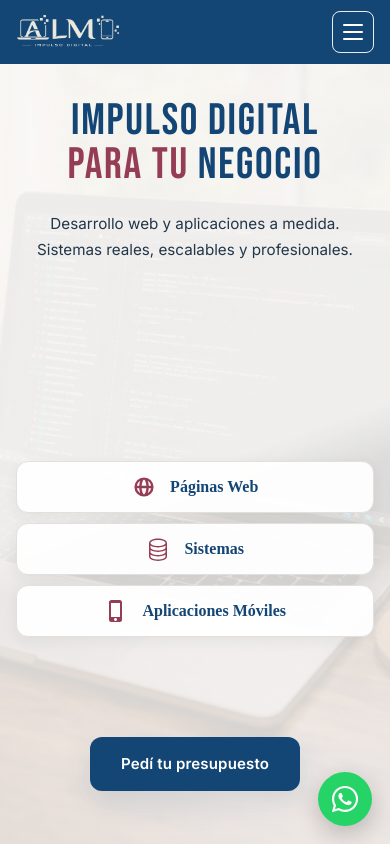
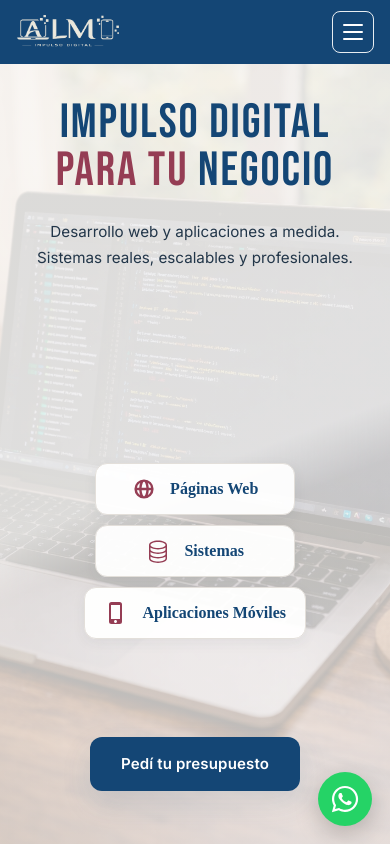
Before and after one commit to ALMImpulsoDigital/alm-impulso-digital-portfolio, a React (Vite) app: page / in a window 390 px wide. Shown: the top 844 px of the page. Built offline with nearby package versions, Linux system fonts and the light colour scheme; a web font is replaced by a local one.

Commit message:
claridad del hero, saque boton contacto

```diff
--- a/src/components/Contacto.jsx
+++ b/src/components/Contacto.jsx
@@ -23,16 +23,6 @@ export default function Contacto() {
           <br />
           Contanos qué necesitás y veamos cómo podemos impulsarlo.
         </p>
-
-        <a
-          className="contacto-cta"
-          href={enlaceWhatsApp}
-          target="_blank"
-          rel="noopener noreferrer"
-        >
-          <FaWhatsapp aria-hidden="true" />
-          Escribinos por WhatsApp
-        </a>
 
         <div className="contacto-grid">
           <article className="contacto-block contacto-block-whatsapp">
--- a/src/styles/hero.css
+++ b/src/styles/hero.css
@@ -217,7 +217,9 @@
   }
 
   .hero-right-text span {
-    width: 380px;
+  width: fit-content;
+  min-width: 220px;
+  max-width: 100%;
   justify-content: center;
 }
 
@@ -244,15 +246,15 @@
   .hero::before {
   background: linear-gradient(
     160deg,
-      rgba(250, 249, 247, 0.95) 0%,
-      rgba(250, 249, 247, 0.95) 55%,
-      rgba(245, 243, 240, 0.88) 61%,
-      rgba(245, 243, 240, 0.88) 100%
+    rgba(250, 249, 247, 0.88) 0%,
+    rgba(250, 249, 247, 0.88) 55%,
+    rgba(245, 243, 240, 0.78) 61%,
+    rgba(245, 243, 240, 0.78) 100%
   );
   }
 
   .hero-content h1 {
-    font-size: clamp(2.8rem, 12vw, 4rem);
+    font-size: clamp(3rem, 13vw, 4.2rem);
     line-height: 1;
     margin-top: 0;
     margin-bottom: 1.5rem;
@@ -271,10 +273,12 @@
   }
 
   .hero-right-text span {
-    width: min(100%, 340px);
-    min-width: 0;
-    padding: 0.8rem 1rem;
+  width: fit-content;
+  min-width: 210px;
+  max-width: 100%;
+  padding: 0.8rem 1.2rem;
   font-size: 1.05rem;
+  justify-content: center;
 }
 
   .hero-budget-btn {
@@ -296,7 +300,7 @@
   }
 
   .hero-content h1 {
-    font-size: 2.75rem;
+     font-size: 3rem;
   }
 
   .hero-content p {
@@ -308,7 +312,9 @@
   }
 
   .hero-right-text span {
-    width: 100%;
+  width: fit-content;
+  min-width: 200px;
+  max-width: 100%;
   font-size: 1rem;
 }
 
```
Lines whose indentation alone changed are shown as unchanged.
